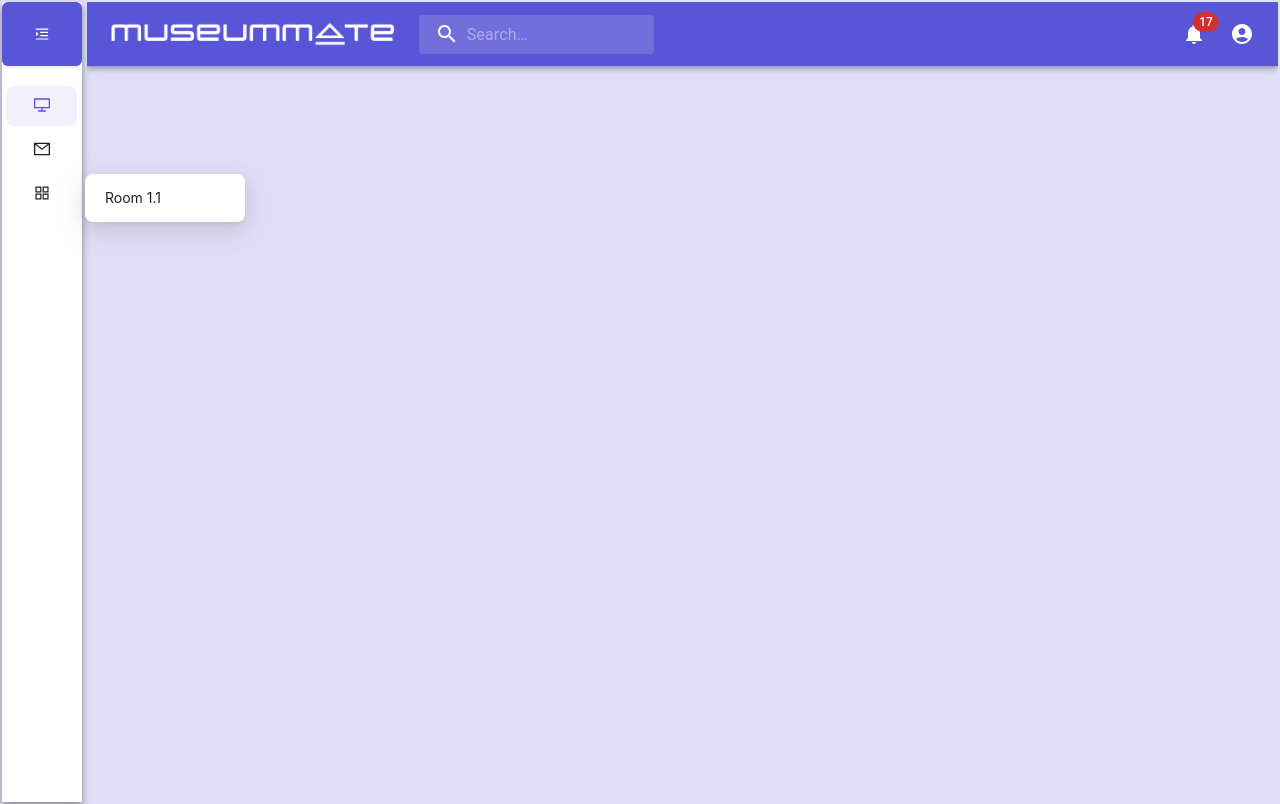
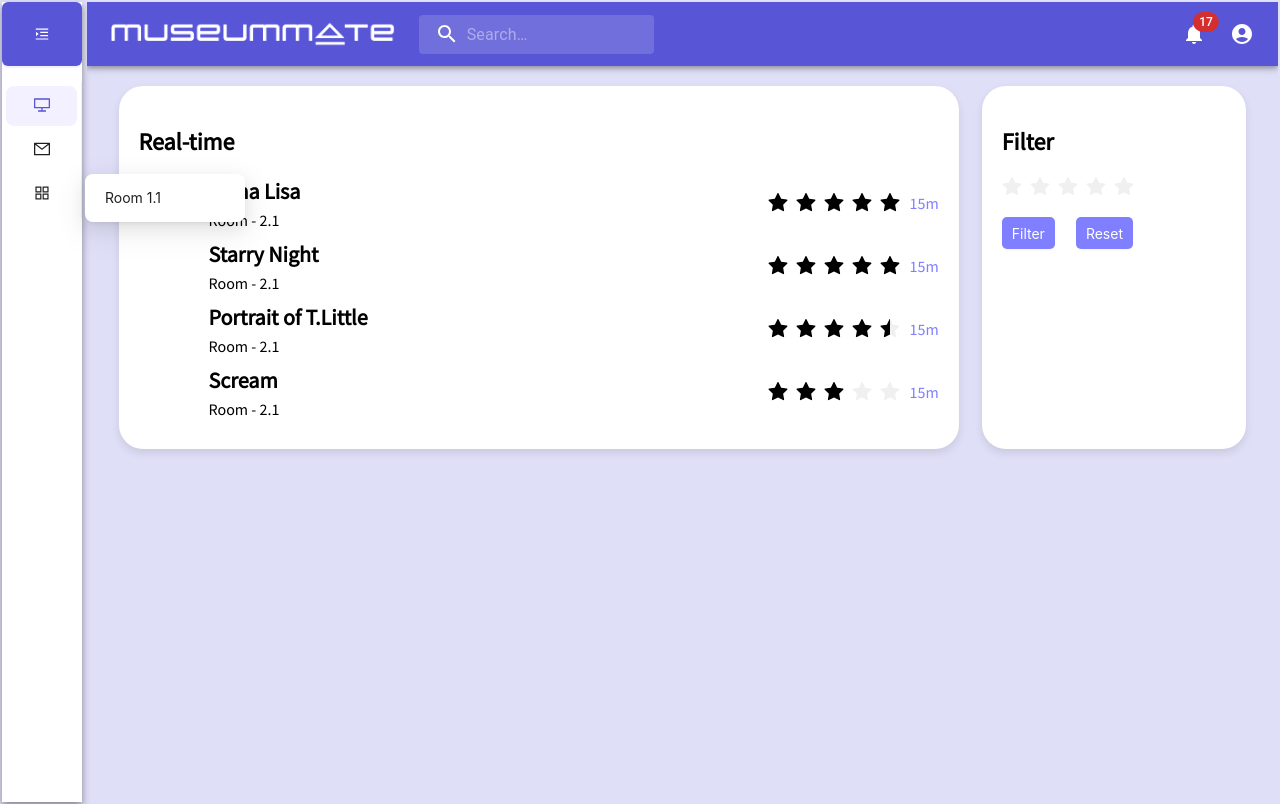
Before and after one commit to jculley01/MuseumMate, a React (Create React App) app in the folder code/dashboard/my-app/: page /feedback in a window 1280 px wide. Built offline with nearby package versions, Linux system fonts and the light colour scheme.

Commit message:
Notification and Rating

```diff
--- a/code/dashboard/my-app/package.json
+++ b/code/dashboard/my-app/package.json
@@ -14,6 +14,7 @@
     "@testing-library/user-event": "^13.5.0",
     "antd": "^5.14.2",
     "apexcharts": "^3.46.0",
+    "axios": "^1.6.8",
     "react": "^18.2.0",
     "react-apexcharts": "^1.4.1",
     "react-dom": "^18.2.0",
--- a/code/dashboard/my-app/src/App.js
+++ b/code/dashboard/my-app/src/App.js
@@ -9,6 +9,9 @@ import { BrowserRouter as Router, Routes, Route } from 'react-router-dom';
 import RoomOverview from './components/RoomScreen/RoomOverview';
 import Menubar from './components/Menubar';
 import AdminBar from './components/MainScreen/Adminbar';
+import RatingScreen from './components/RatingScreen/RatingScreen';
+
+
 let mockData={
   "exhibitOverview": {
     "activeUsers": 534,
@@ -68,6 +71,7 @@ function App() {
                   </div>
                 </>
               } />
+              <Route path="/feedback" element={<RatingScreen />} />
               <Route path="/room-overview" element={<RoomOverview />} />
             </Routes>
           </div>
--- a/code/dashboard/my-app/src/components/MainScreen/ExOverview/NotiButton.js
+++ b/code/dashboard/my-app/src/components/MainScreen/ExOverview/NotiButton.js
@@ -1,5 +1,7 @@
-import React from 'react';
+import React, { useState } from 'react';
 
+// Assuming you're using axios for HTTP requests (you can install it with `npm install axios`)
+import axios from 'axios';
 const styles = {
   Button: {
     cursor: 'pointer',
@@ -22,17 +24,85 @@ const styles = {
     justifyContent: 'center', // Centers content horizontally
     alignItems: 'center', // Centers content vertically
   },
+  input: {
+      padding: '10px',
+      borderRadius: '4px',
+      border: '1px solid #ccc',
+      resize: 'none', // Prevent textarea from being resized
+      width: '90%', // Ensure the textarea width is consistent within the container
+      minHeight: '100px', // You can adjust the height as needed
+
+  },
+  sendButton: {
+    padding: '10px',
+    borderRadius: '4px',
+    border: 'none',
+    backgroundColor: '#5856d6',
+    color: '#ffffff',
+    cursor: 'pointer',
+
+  },
+    container: {
+    position: 'fixed', // Changed to 'fixed' to overlay on top of other content
+    top: '20%', // Centered vertically, adjust as needed
+    left: '50%', // Centered horizontally
+    transform: 'translate(-50%, -50%)',
+    zIndex: 1000, // Ensure it's above other content
+    width: '400px', // Set a fixed size
+    backgroundColor: '#fff',
+    padding: '20px',
+    borderRadius: '8px',
+    boxShadow: '0 2px 8px rgba(0,0,0,0.1)',
+    display: 'flex',
+    flexDirection: 'column',
+    gap: '10px',
+    boxSizing: 'border-box',
+  },
+  closeButton: {
+    alignSelf: 'flex-end',
+    backgroundColor: 'transparent',
+    border: 'none',
+    cursor: 'pointer',
+    color: '#5856d6',
+    fontSize: '20px',
+  },
 };
 
-const defaultProps = {
-  label: 'Notify visitors',
-};
+const NotiButton = () => {
+  const [showInput, setShowInput] = useState(false);
+  const [message, setMessage] = useState('');
 
-const NotiButton = (props) => {
+  const handleMessageChange = (event) => {
+    setMessage(event.target.value);
+  };
+
+  const handleSend = async () => {
+    try {
+      await axios.post('http://128.197.53.112:3000/send-message', { message });
+      // Close and clear after sending
+      setShowInput(false);
+      setMessage('');
+    } catch (error) {
+      console.error('Error sending message:', error);
+    }
+  };
+
   return (
-    <button style={styles.Button}>
-      {props.label ?? defaultProps.label}
-    </button>
+    <div>
+      <button style={styles.Button} onClick={() => setShowInput(true)}>Notify visitors</button>
+      {showInput && (
+        <div style={styles.container}>
+          <button style={styles.closeButton} onClick={() => setShowInput(false)}>✕</button>
+          <textarea
+            style={styles.input}
+            value={message}
+            onChange={handleMessageChange}
+            placeholder="Enter your message"
+          />
+          <button style={styles.sendButton} onClick={handleSend}>Send</button>
+        </div>
+      )}
+    </div>
   );
 };
 
--- a/code/dashboard/my-app/src/components/MainScreen/Sidebar.js
+++ b/code/dashboard/my-app/src/components/MainScreen/Sidebar.js
@@ -54,6 +54,9 @@ const Sidebar = () => {
       case '1': // Overview
         navigate('/');
         break;
+      case '2': // Feedback
+        navigate('/feedback');
+        break;
       case '1.1': // Room 1.1
         navigate('/room-overview');
         break;
--- /dev/null
+++ b/code/dashboard/my-app/src/components/RatingScreen/RatingScreen.js
@@ -0,0 +1,195 @@
+import React, {useState} from 'react';
+import { Rate, Row, Col, Button } from 'antd'; // Import necessary components
+
+// Mock data
+const exhibitsData = [
+  {
+    id: 1,
+    name: 'Mona Lisa',
+    room: 'Room - 2.1',
+    rating: 5,
+    lastUpdated: '15m',
+  },
+  {
+    id: 2,
+    name: 'Starry Night',
+    room: 'Room - 2.1',
+    rating: 5,
+    lastUpdated: '15m',
+  },
+  {
+    id: 3,
+    name: 'Portrait of T.Little',
+    room: 'Room - 2.1',
+    rating: 4.5,
+    lastUpdated: '15m',
+  },
+  {
+    id: 4,
+    name: 'Scream',
+    room: 'Room - 2.1',
+    rating: 3,
+    lastUpdated: '15m',
+  }
+];
+
+// Rating component
+
+const RatingStars = ({ rating }) => {
+    return (
+      <Rate
+        allowHalf
+        defaultValue={rating}
+        disabled // Add this prop if you do not want users to interact with the rating
+        style={{ fontSize: '20px', color: '#000' }} // Adjust the style as needed
+      />
+    );
+  };
+
+
+  const RatingScreen = () => {
+    // State for the filtered rating
+    const [filterRating, setFilterRating] = useState(0);
+    // State for the filtered exhibits
+    const [filteredExhibits, setFilteredExhibits] = useState(exhibitsData);
+
+    // Function to update filter rating
+    const handleRateChange = (value) => {
+      setFilterRating(value);
+    };
+
+    // Function to apply the filter
+    const handleFilter = () => {
+      setFilteredExhibits(
+        exhibitsData.filter(exhibit => exhibit.rating >= filterRating)
+      );
+    };
+
+    // Function to reset the filter
+    const handleReset = () => {
+      setFilterRating(0);
+      setFilteredExhibits(exhibitsData);
+    };
+
+    // Inline styles
+    const screenStyle = {
+      display: 'flex',
+      justifyContent: 'space-around',
+      padding: '20px',
+    };
+
+    const boxStyle = {
+      backgroundColor: '#FFFFFF',
+      borderRadius: '24px',
+      width: '73%',
+      boxSizing: 'border-box',
+      boxShadow: '0 4px 8px rgba(0, 0, 0, 0.1)',
+      padding: '20px',
+      marginBottom: '20px',
+      overflow: 'hidden',
+    };
+
+    const rateboxStyle = {
+        backgroundColor: '#FFFFFF',
+        borderRadius: '24px',
+        width: '23%',
+        boxSizing: 'border-box',
+        boxShadow: '0 4px 8px rgba(0, 0, 0, 0.1)',
+        padding: '20px',
+        marginBottom: '20px',
+        overflow: 'hidden',
+      };
+
+      const itemStyle = {
+        display: 'flex',
+        alignItems: 'center',
+        justifyContent: 'space-between',
+        marginBottom: '10px',
+        marginLeft:'70px'
+      };
+
+      const itemTextContainerStyle = {
+        display: 'flex',
+        flexDirection: 'column',
+        alignItems: 'flex-start',
+      };
+
+      const itemNameStyle = {
+        fontWeight: '600',
+        fontSize: '22px',
+      };
+
+      const itemDetailStyle = {
+        color: '#000000',
+        fontSize: '16px',
+        fontWeight: '400',
+        marginTop: '5px',
+      };
+
+      const starsStyle = {
+        color: '#000000',
+        fontSize: '40px',
+        display: 'flex',
+        alignItems: 'center',
+      };
+
+      const lastUpdatedStyle = {
+        color: '#7f7fff',
+        marginLeft: '10px',
+        fontSize: '16px',
+      };
+
+      const buttonStyle = {
+        backgroundColor: '#7f7fff',
+        color: 'white',
+        padding: '10px',
+        border: 'none',
+        borderRadius: '5px',
+        marginRight: '5px',
+        cursor: 'pointer',
+      };
+
+
+   return (
+    <div style={screenStyle}>
+      <div style={boxStyle}>
+        <h2>Real-time</h2>
+        {filteredExhibits.map(exhibit => (
+          <div key={exhibit.id} style={itemStyle}>
+            <div style={itemTextContainerStyle}>
+              <div style={itemNameStyle}>{exhibit.name}</div>
+              <div style={itemDetailStyle}>{exhibit.room}</div>
+            </div>
+            <div style={{ ...starsStyle, justifyContent: 'flex-start' }}>
+              <RatingStars rating={exhibit.rating} />
+              <span style={lastUpdatedStyle}>{exhibit.lastUpdated}</span>
+            </div>
+          </div>
+        ))}
+      </div>
+      <div style={rateboxStyle}>
+        <h2>Filter</h2>
+        <Rate
+          allowHalf
+          value={filterRating}
+          onChange={handleRateChange}
+          style={{ fontSize: '20px', color: '#000', marginBottom: '20px' }}
+        />
+        <Row gutter={16}>
+          <Col>
+            <Button style={buttonStyle} onClick={handleFilter}>
+              Filter
+            </Button>
+          </Col>
+          <Col>
+            <Button style={buttonStyle} onClick={handleReset}>
+              Reset
+            </Button>
+          </Col>
+        </Row>
+      </div>
+    </div>
+  );
+};
+
+export default RatingScreen;
```
Also changed, not shown: 2 other files (tests, documents, lock files or other folders).
